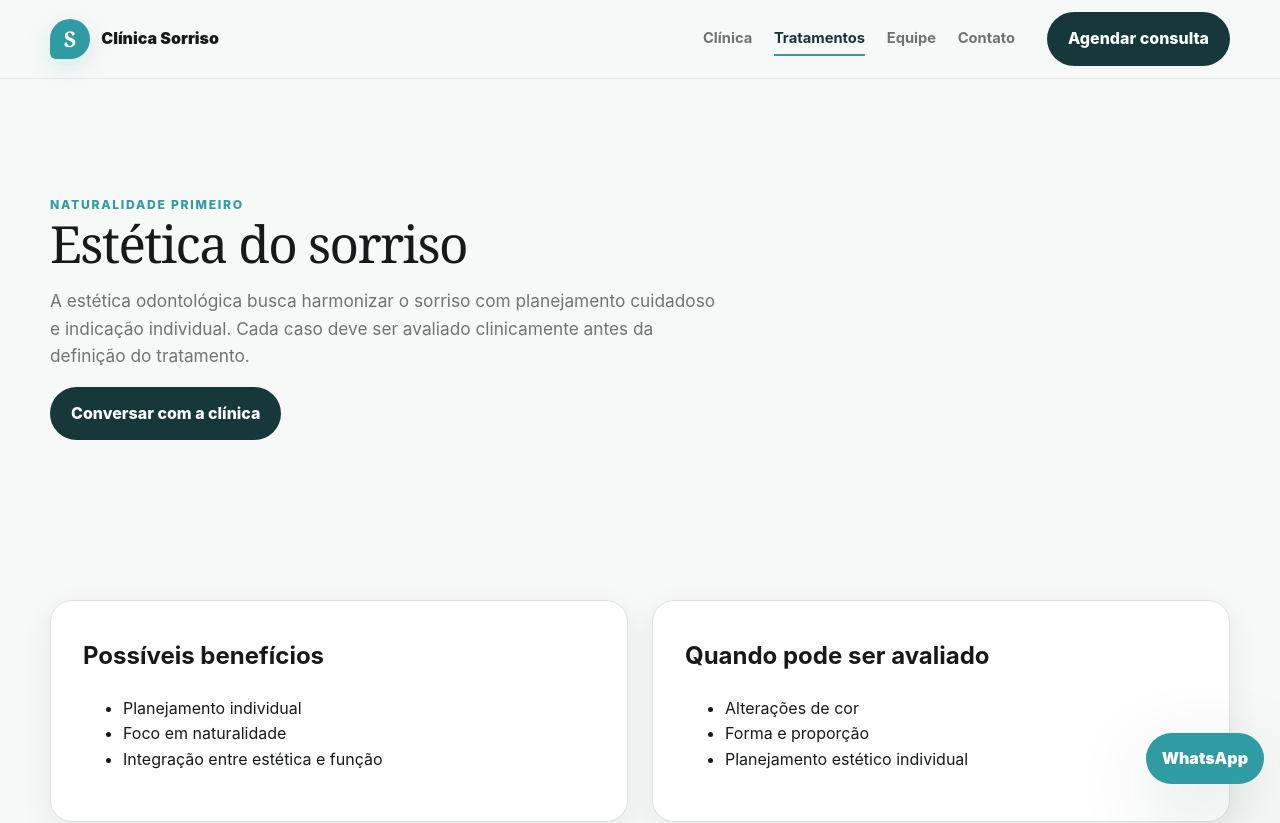
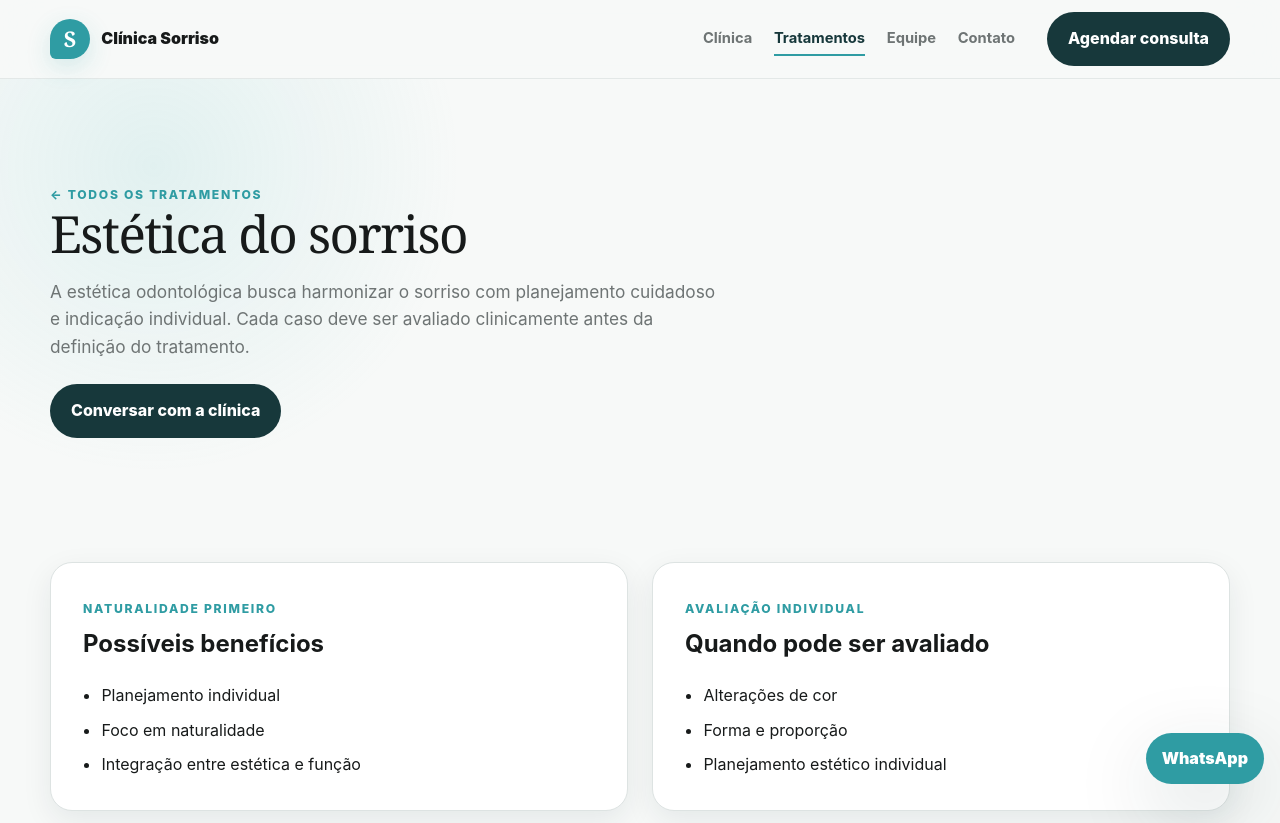
Before and after one commit to mandresoeiro/Clinica-Sorriso, a React (Vite) app: page /tratamentos/estetica in a window 1280 px wide. Shown: the top 823 px of the page. Built offline with nearby package versions, Linux system fonts and the light colour scheme.

Commit message:
refactor: polish internal pages for demo release

```diff
--- a/src/pages/TreatmentDetails.tsx
+++ b/src/pages/TreatmentDetails.tsx
@@ -1,5 +1,46 @@
-import { Navigate, useParams } from 'react-router-dom'
+import { Link, Navigate, useParams } from 'react-router-dom'
 import { treatments } from '../content/treatments'
 import { Button } from '../components/ui/Button'
 import { whatsappUrl } from '../config/site.config'
-export function TreatmentDetails(){const {slug}=useParams();const treatment=treatments.find(t=>t.slug===slug);if(!treatment)return <Navigate to="/404" replace/>;return <><section className="section"><div className="container"><span className="eyebrow">{treatment.eyebrow}</span><h1 className="title">{treatment.title}</h1><p className="lead">{treatment.description}</p><Button href={whatsappUrl} target="_blank" rel="noreferrer">Conversar com a clínica</Button></div></section><section className="section--tight"><div className="container grid grid-2"><div className="card"><h2>Possíveis benefícios</h2><ul>{treatment.benefits.map(item=><li key={item}>{item}</li>)}</ul></div><div className="card"><h2>Quando pode ser avaliado</h2><ul>{treatment.indications.map(item=><li key={item}>{item}</li>)}</ul></div></div></section></>}
+
+export function TreatmentDetails() {
+  const { slug } = useParams()
+  const treatment = treatments.find((item) => item.slug === slug)
+
+  if (!treatment) return <Navigate to="/404" replace />
+
+  return (
+    <>
+      <section className="page-hero">
+        <div className="container">
+          <Link to="/tratamentos" className="eyebrow">← Todos os tratamentos</Link>
+          <h1 className="title">{treatment.title}</h1>
+          <p className="lead">{treatment.description}</p>
+          <div className="page-actions">
+            <Button href={whatsappUrl} target="_blank" rel="noreferrer">Conversar com a clínica</Button>
+          </div>
+        </div>
+      </section>
+
+      <section className="section--tight">
+        <div className="container grid grid-2">
+          <article className="card">
+            <span className="eyebrow">{treatment.eyebrow}</span>
+            <h2>Possíveis benefícios</h2>
+            <ul className="list-clean">
+              {treatment.benefits.map((item) => <li key={item}>{item}</li>)}
+            </ul>
+          </article>
+
+          <article className="card">
+            <span className="eyebrow">Avaliação individual</span>
+            <h2>Quando pode ser avaliado</h2>
+            <ul className="list-clean">
+              {treatment.indications.map((item) => <li key={item}>{item}</li>)}
+            </ul>
+          </article>
+        </div>
+      </section>
+    </>
+  )
+}
```
